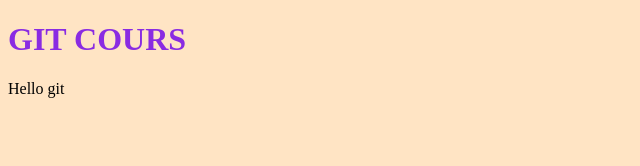
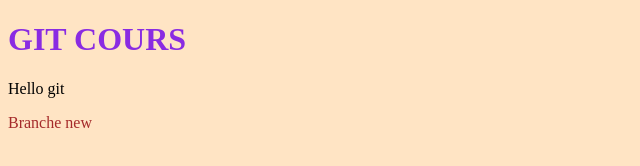
Before and after one commit to alamrd/cours_git, a plain HTML site: page index.html in a window 1280 px wide. Shown: the full height of the page, 0-640 px from the left. Drawn offline with Linux system fonts and the light colour scheme.

Commit message:
modify index

```diff
--- a/index.html
+++ b/index.html
@@ -9,5 +9,7 @@
 <body>
     <h1>GIT COURS</h1>
     <p>Hello git</p>
+
+    <p class="branch">Branche new</p>
 </body>
 </html>
--- a/style.css
+++ b/style.css
@@ -7,3 +7,8 @@ h1{
 
     color: blueviolet;
 }
+
+.branch{
+
+    color: brown;
+}
```
Also changed, not shown: 1 other file.
